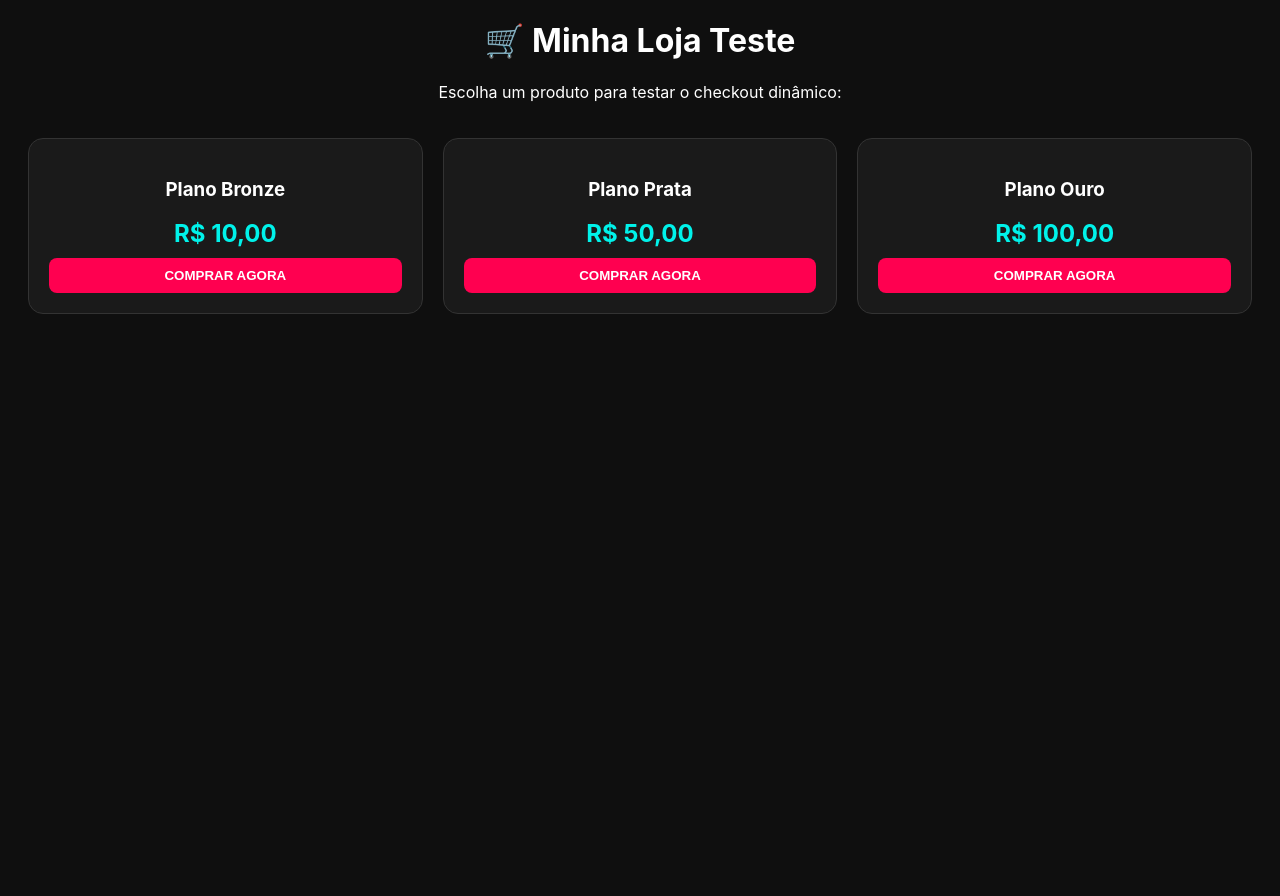
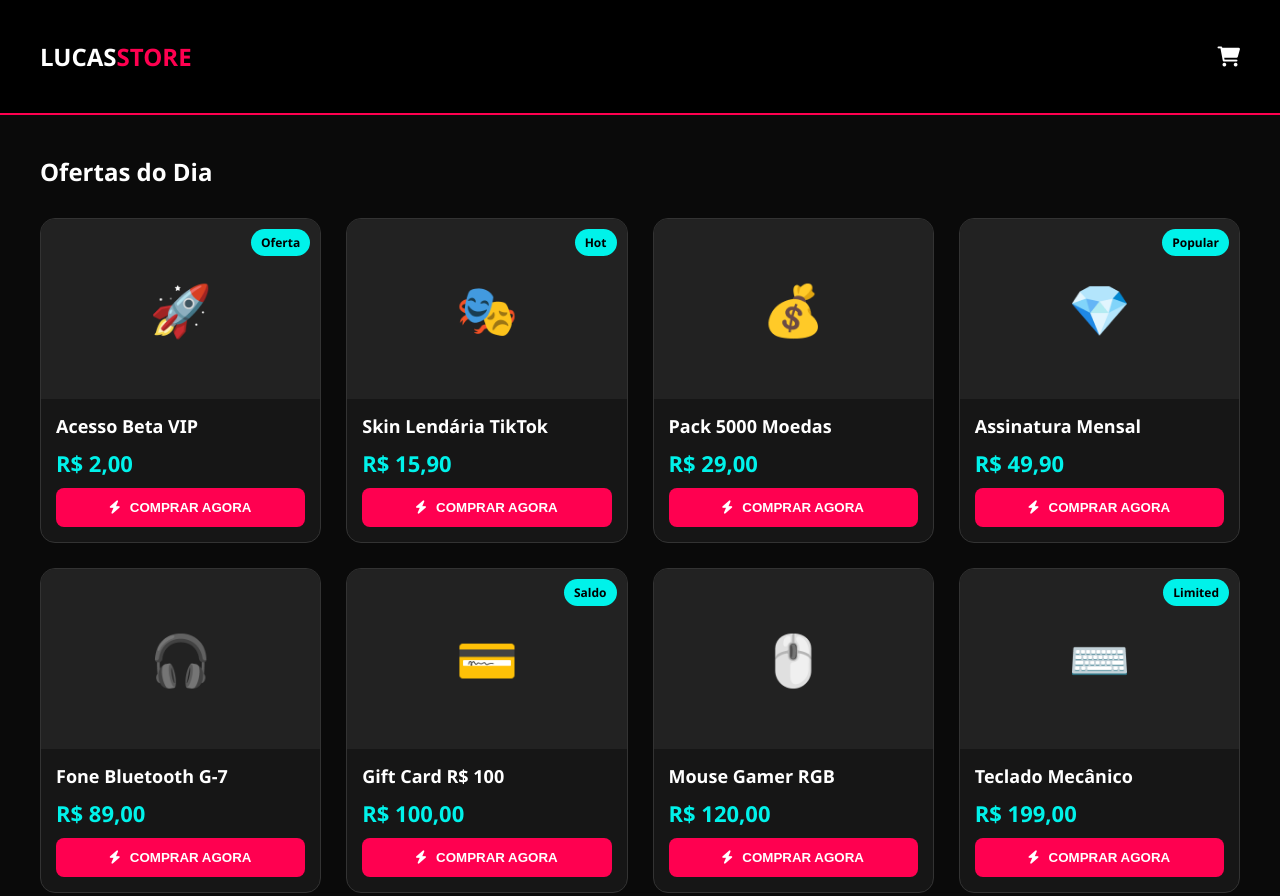
Before and after one commit to tts-777-png/app-tiktok-pix, a website: page public/index.html in a window 1280 px wide. Shown: the top 896 px of the page. Before the commit the page ends 800 px from the top, so only its background shows below. Drawn offline with Linux system fonts and the light colour scheme.

Commit message:
feat: e-commerce teste

```diff
--- a/public/index.html
+++ b/public/index.html
@@ -3,63 +3,202 @@
 <head>
     <meta charset="UTF-8">
     <meta name="viewport" content="width=device-width, initial-scale=1.0">
-    <title>Lucas E-com Test</title>
+    <title>Lucas Store - Tech & Games</title>
+    <link rel="stylesheet" href="https://cdnjs.cloudflare.com/ajax/libs/font-awesome/6.0.0/css/all.min.css">
     <style>
-        body { font-family: 'Inter', sans-serif; background: #0f0f0f; color: white; text-align: center; }
-        .vitrine { display: grid; grid-template-columns: repeat(auto-fit, minmax(200px, 1fr)); gap: 20px; padding: 20px; }
-        .produto { background: #1a1a1a; padding: 20px; border-radius: 15px; border: 1px solid #333; }
-        .preco { color: #00f2ea; font-size: 24px; font-weight: bold; margin: 10px 0; }
-        .btn-comprar { background: #ff0050; color: white; border: none; padding: 10px 20px; border-radius: 8px; cursor: pointer; font-weight: bold; width: 100%; }
-        .btn-comprar:disabled { background: #555; }
+        :root {
+            --primary: #ff0050;
+            --secondary: #00f2ea;
+            --bg: #0a0a0a;
+            --card: #161616;
+        }
+
+        body {
+            font-family: 'Segoe UI', Tahoma, Geneva, Verdana, sans-serif;
+            background: var(--bg);
+            color: white;
+            margin: 0;
+            padding-bottom: 50px;
+        }
+
+        header {
+            background: #000;
+            padding: 20px;
+            border-bottom: 2px solid var(--primary);
+            sticky;
+            top: 0;
+            z-index: 100;
+        }
+
+        .container {
+            max-width: 1200px;
+            margin: auto;
+            padding: 20px;
+        }
+
+        .grid {
+            display: grid;
+            grid-template-columns: repeat(auto-fill, minmax(250px, 1fr));
+            gap: 25px;
+        }
+
+        .product-card {
+            background: var(--card);
+            border-radius: 15px;
+            overflow: hidden;
+            border: 1px solid #333;
+            transition: transform 0.3s;
+            position: relative;
+        }
+
+        .product-card:hover {
+            transform: translateY(-5px);
+            border-color: var(--primary);
+        }
+
+        .product-img {
+            width: 100%;
+            height: 180px;
+            background: #222;
+            display: flex;
+            align-items: center;
+            justify-content: center;
+            font-size: 50px;
+            color: #444;
+        }
+
+        .product-info {
+            padding: 15px;
+            text-align: left;
+        }
+
+        .product-title {
+            font-size: 18px;
+            margin: 0;
+            font-weight: 600;
+        }
+
+        .product-price {
+            color: var(--secondary);
+            font-size: 22px;
+            font-weight: bold;
+            margin: 10px 0;
+        }
+
+        .btn-buy {
+            background: var(--primary);
+            color: white;
+            border: none;
+            width: 100%;
+            padding: 12px;
+            border-radius: 8px;
+            font-weight: bold;
+            cursor: pointer;
+            transition: 0.3s;
+            display: flex;
+            align-items: center;
+            justify-content: center;
+            gap: 10px;
+        }
+
+        .btn-buy:hover {
+            background: #d60043;
+        }
+
+        .btn-buy:disabled {
+            background: #444;
+            cursor: not-allowed;
+        }
+
+        .badge {
+            position: absolute;
+            top: 10px;
+            right: 10px;
+            background: var(--secondary);
+            color: black;
+            padding: 5px 10px;
+            border-radius: 20px;
+            font-size: 12px;
+            font-weight: bold;
+        }
     </style>
 </head>
+
 <body>
-    <h1>🛒 Minha Loja Teste</h1>
-    <p>Escolha um produto para testar o checkout dinâmico:</p>
 
-    <div class="vitrine">
-        <div class="produto">
-            <h3>Plano Bronze</h3>
-            <p class="preco">R$ 10,00</p>
-            <button class="btn-comprar" onclick="checkout(10.00, this)">COMPRAR AGORA</button>
+    <header>
+        <div class="container" style="display: flex; justify-content: space-between; align-items: center;">
+            <h1 style="margin: 0; font-size: 24px;">LUCAS<span style="color: var(--primary);">STORE</span></h1>
+            <i class="fas fa-shopping-cart" style="font-size: 20px;"></i>
         </div>
-        <div class="produto">
-            <h3>Plano Prata</h3>
-            <p class="preco">R$ 50,00</p>
-            <button class="btn-comprar" onclick="checkout(50.00, this)">COMPRAR AGORA</button>
-        </div>
-        <div class="produto">
-            <h3>Plano Ouro</h3>
-            <p class="preco">R$ 100,00</p>
-            <button class="btn-comprar" onclick="checkout(100.00, this)">COMPRAR AGORA</button>
+    </header>
+
+    <div class="container">
+        <h2 style="text-align: left; margin-bottom: 30px;">Ofertas do Dia</h2>
+        <div class="grid" id="vitrine">
         </div>
     </div>
 
     <script>
-        async function checkout(valor, botao) {
-            const originalText = botao.innerText;
-            botao.innerText = "GERANDO PIX...";
+        const produtos = [
+            { id: 1, nome: "Acesso Beta VIP", preco: 2.00, icon: "🚀", promo: "Oferta" },
+            { id: 2, nome: "Skin Lendária TikTok", preco: 15.90, icon: "🎭", promo: "Hot" },
+            { id: 3, nome: "Pack 5000 Moedas", preco: 29.00, icon: "💰", promo: null },
+            { id: 4, nome: "Assinatura Mensal", preco: 49.90, icon: "💎", promo: "Popular" },
+            { id: 5, nome: "Fone Bluetooth G-7", preco: 89.00, icon: "🎧", promo: null },
+            { id: 6, nome: "Gift Card R$ 100", preco: 100.00, icon: "💳", promo: "Saldo" },
+            { id: 7, nome: "Mouse Gamer RGB", preco: 120.00, icon: "🖱️", promo: null },
+            { id: 8, nome: "Teclado Mecânico", preco: 199.00, icon: "⌨️", promo: "Limited" },
+            { id: 9, nome: "Cadeira Gamer Pro", preco: 850.00, icon: "💺", promo: null },
+            { id: 10, nome: "Monitor 144hz 24'", preco: 1100.00, icon: "🖥️", promo: "4K" },
+            { id: 11, nome: "Placa de Vídeo RTX", preco: 2500.00, icon: "🔌", promo: "Top" },
+            { id: 12, nome: "Console Next Gen", preco: 3800.00, icon: "🎮", promo: "New" }
+        ];
+
+        const vitrine = document.getElementById('vitrine');
+
+        produtos.forEach(p => {
+            vitrine.innerHTML += `
+            <div class="product-card">
+                ${p.promo ? `<span class="badge">${p.promo}</span>` : ''}
+                <div class="product-img">${p.icon}</div>
+                <div class="product-info">
+                    <p class="product-title">${p.nome}</p>
+                    <p class="product-price">R$ ${p.preco.toFixed(2).replace('.', ',')}</p>
+                    <button class="btn-buy" onclick="comprar(${p.preco}, this)">
+                        <i class="fas fa-bolt"></i> COMPRAR AGORA
+                    </button>
+                </div>
+            </div>
+        `;
+        });
+
+        async function comprar(valor, botao) {
             botao.disabled = true;
+            const textoOriginal = botao.innerHTML;
+            botao.innerHTML = '<i class="fas fa-spinner fa-spin"></i>';
 
             try {
                 const res = await fetch('/.netlify/functions/pix', {
                     method: 'POST',
+                    headers: { 'Content-Type': 'application/json' },
                     body: JSON.stringify({ valor: valor })
                 });
                 const data = await res.json();
-
                 if (data.paymentUrl) {
                     window.location.href = data.paymentUrl;
                 } else {
-                    alert("Erro ao gerar pagamento.");
-                    botao.innerText = originalText;
+                    alert("Erro ao processar. Tente novamente.");
                     botao.disabled = false;
+                    botao.innerHTML = textoOriginal;
                 }
             } catch (err) {
                 alert("Erro de conexão.");
                 botao.disabled = false;
+                botao.innerHTML = textoOriginal;
             }
         }
     </script>
 </body>
+
 </html>
```
Also changed, not shown: netlify/functions/pix.js (+10 -16 lines).
